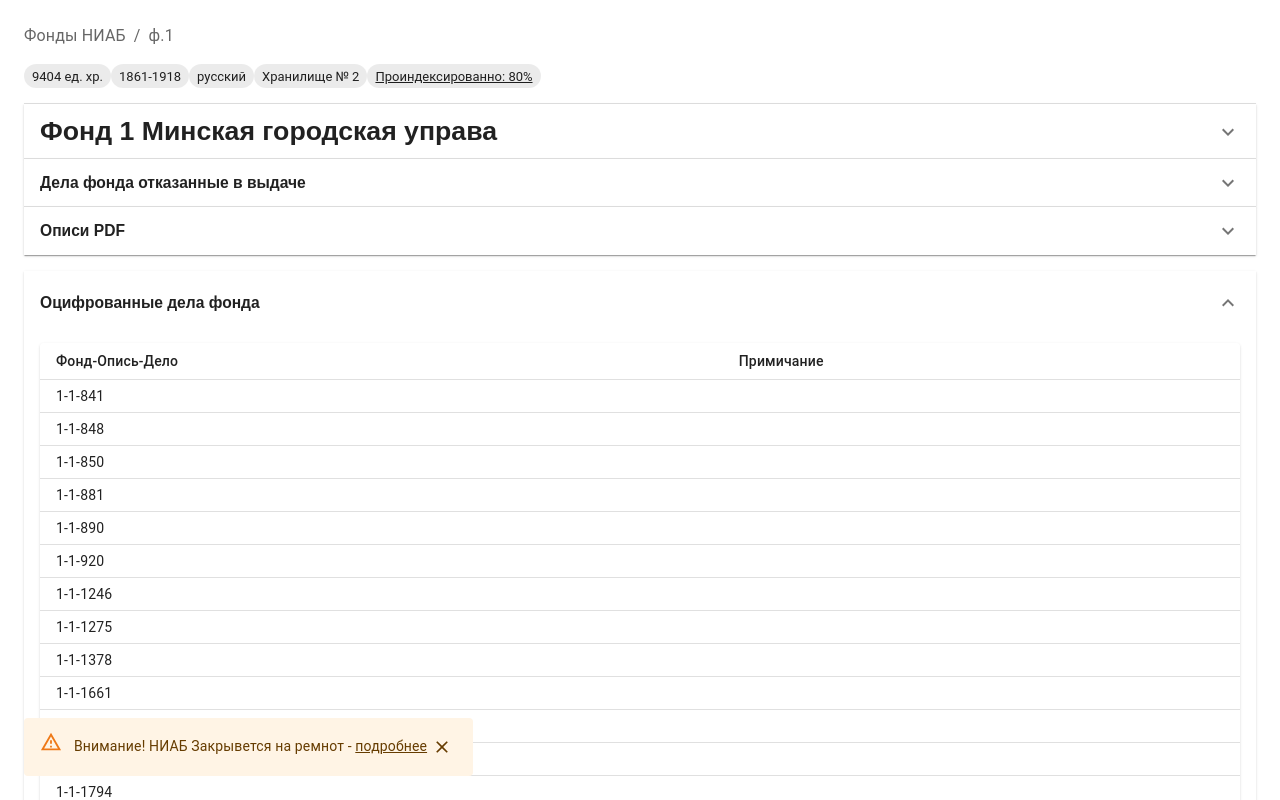
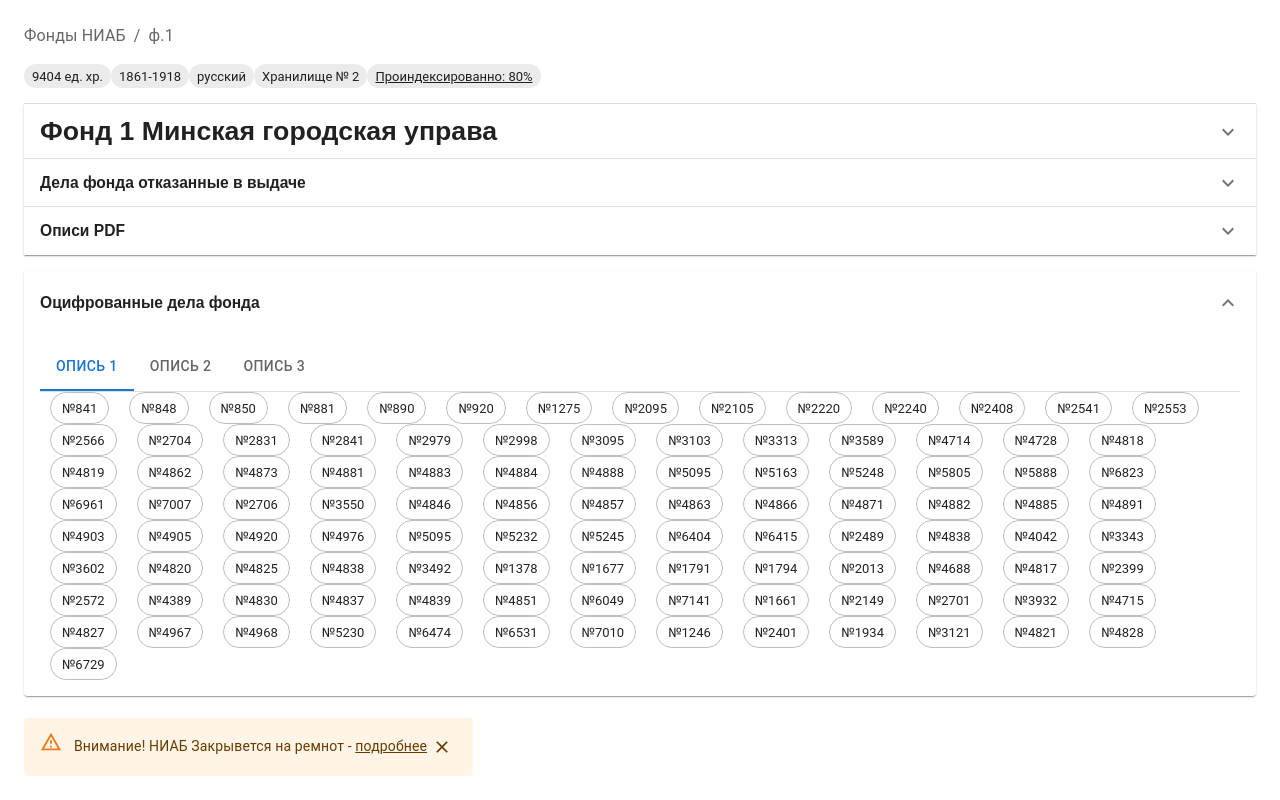
Before and after one commit to shappoff/shappoff.github.io, a Next.js app: page /niab/1 in a window 1280 px wide. Both pictures are taken after a click on the button "Оцифрованные дела фонда". Shown: the top 800 px of the page. Built offline with nearby package versions, Linux system fonts and the light colour scheme.

Commit message:
refactoring digitPanel

```diff
--- a/package.json
+++ b/package.json
@@ -13,6 +13,7 @@
     "@emotion/react": "^11.14.0",
     "@emotion/styled": "^11.14.0",
     "@mui/icons-material": "^6.4.5",
+    "@mui/lab": "^6.0.0-beta.29",
     "@mui/material": "^6.4.2",
     "algoliasearch": "^4.24.0",
     "bootstrap": "^5.3.3",
--- a/src/app/niab/[fond]/page.tsx
+++ b/src/app/niab/[fond]/page.tsx
@@ -3,7 +3,6 @@ import Breadcrumbs from '@mui/material/Breadcrumbs';
 import Box from '@mui/material/Box';
 import Grid from '@mui/material/Grid2';
 import FondTabs from "@/components/niab/FondTabs";
-import path from "path";
 import fs from "fs";
 
 import Stack from '@mui/material/Stack';
--- /dev/null
+++ b/src/components/niab/CustomTabPanel.tsx
@@ -0,0 +1,91 @@
+'use client'
+
+import * as React from 'react';
+import TabList from '@mui/lab/TabList';
+import Tab from '@mui/material/Tab';
+import Box from '@mui/material/Box';
+import Divider from '@mui/material/Divider';
+import TabPanel from '@mui/lab/TabPanel';
+import TabContext from '@mui/lab/TabContext';
+import {Chip} from "@mui/material";
+
+interface TabPanelProps {
+    children?: React.ReactNode;
+    index: number;
+    value: number;
+}
+
+function CustomTabPanel(props: TabPanelProps) {
+    const {children, value, index, ...other} = props;
+
+    return (
+        <div
+            role="tabpanel"
+            hidden={value !== index}
+            id={`simple-tabpanel-${index}`}
+            aria-labelledby={`simple-tab-${index}`}
+            {...other}
+        >
+            {value === index && <Box sx={{p: 3}}>{children}</Box>}
+        </div>
+    );
+}
+
+function a11yProps(index: number) {
+    return {
+        id: `simple-tab-${index}`,
+        'aria-controls': `simple-tabpanel-${index}`,
+    };
+}
+
+export default function BasicTabs({digitedPosts}: any) {
+    const opisi: any = {};
+    digitedPosts.forEach((dItem: any) => {
+        const [fond, opis, delo] = dItem;
+        if (opisi[opis]) {
+            opisi[opis].push(delo);
+        } else {
+            opisi[opis] = [delo]
+        }
+    });
+    const [value, setValue] = React.useState(0);
+
+    const handleChange = (event: React.SyntheticEvent, newValue: number) => {
+        setValue(newValue);
+    };
+
+    return (
+        <Box sx={{width: '100%'}}>
+            <TabContext value={value}>
+                <Box sx={{borderBottom: 1, borderColor: 'divider'}}>
+                    <TabList value={value} onChange={handleChange} aria-label="Список описей" variant="scrollable"
+                             scrollButtons="auto">
+                        {
+                            Object.keys(opisi)
+                                .map((opNmb: string, index: number) => {
+                                    return <Tab key={index} label={`Опись ${opNmb}`} value={index}/>
+                                })
+                        }
+                    </TabList>
+                </Box>
+                {
+                    opisi ? Object.keys(opisi)
+                        .map((opNmb: string, index: number) => {
+                            return <TabPanel key={index}
+                                             sx={{display: 'flex', flexWrap: 'wrap', justifyContent: 'flex-start', padding: 0}}
+                                             value={index}>
+                                {
+                                    opisi[opNmb] ? Object.values(opisi[opNmb])
+                                        .map((delo: string, indexD: number) => {
+                                            return <div key={indexD} style={{margin: '0 10px'}}>
+                                                <Chip label={`№${delo}`} variant="outlined" />
+                                            </div>
+                                        }) : <></>
+                                }
+                            </TabPanel>
+                        }) : <></>
+                }
+            </TabContext>
+        </Box>
+    );
+}
--- a/src/components/niab/FondTabs.tsx
+++ b/src/components/niab/FondTabs.tsx
@@ -17,6 +17,7 @@ import ExpandMoreIcon from '@mui/icons-material/ExpandMore';
 import OpisCard from "@/components/niab/OpisCard";
 import Link from "next/link";
 import {Alert} from "@mui/material";
+import BasicTabs from "@/components/niab/CustomTabPanel";
 
 interface TabPanelProps {
     children?: React.ReactNode;
@@ -104,29 +105,7 @@ export default function FondTabs({opisi, rejectedItems, digitedPosts}: any) {
                     <h3>Оцифрованные дела фонда</h3>
                 </AccordionSummary>
                 <AccordionDetails>
-                    <Paper sx={{width: '100%', overflow: 'hidden'}}>
-                        <TableContainer>
-                            <Table size="small" stickyHeader aria-label="sticky table">
-                                <TableHead>
-                                    <TableRow>
-                                        <TableCell align="left">Фонд-Опись-Дело</TableCell>
-                                        <TableCell align="left">Примичание</TableCell>
-                                    </TableRow>
-                                </TableHead>
-                                <TableBody>
-                                    {digitedPosts?.sort(compareNumbers).map((row: any, index: number) => (
-                                        <TableRow
-                                            key={index}
-                                            sx={{'&:last-child td, &:last-child th': {border: 0}}}
-                                        >
-                                            <TableCell align="left">{row[0]}-{row[1]}-{row[2]}</TableCell>
-                                            <TableCell align="left">{row[3]}</TableCell>
-                                        </TableRow>
-                                    ))}
-                                </TableBody>
-                            </Table>
-                        </TableContainer>
-                    </Paper>
+                    <BasicTabs digitedPosts={digitedPosts} />
                 </AccordionDetails>
             </Accordion> : <></>}
 
```
Also changed, not shown: 1 other file (tests, documents, lock files or other folders).
